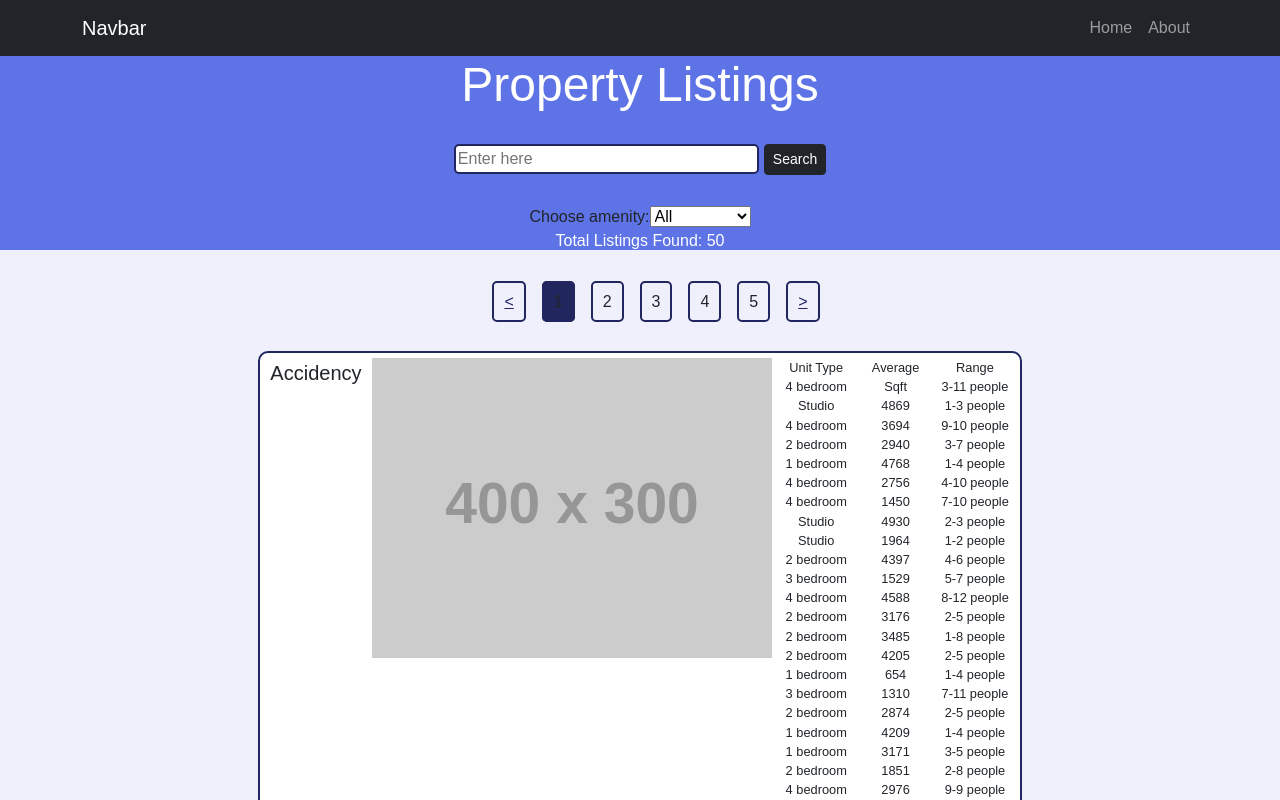
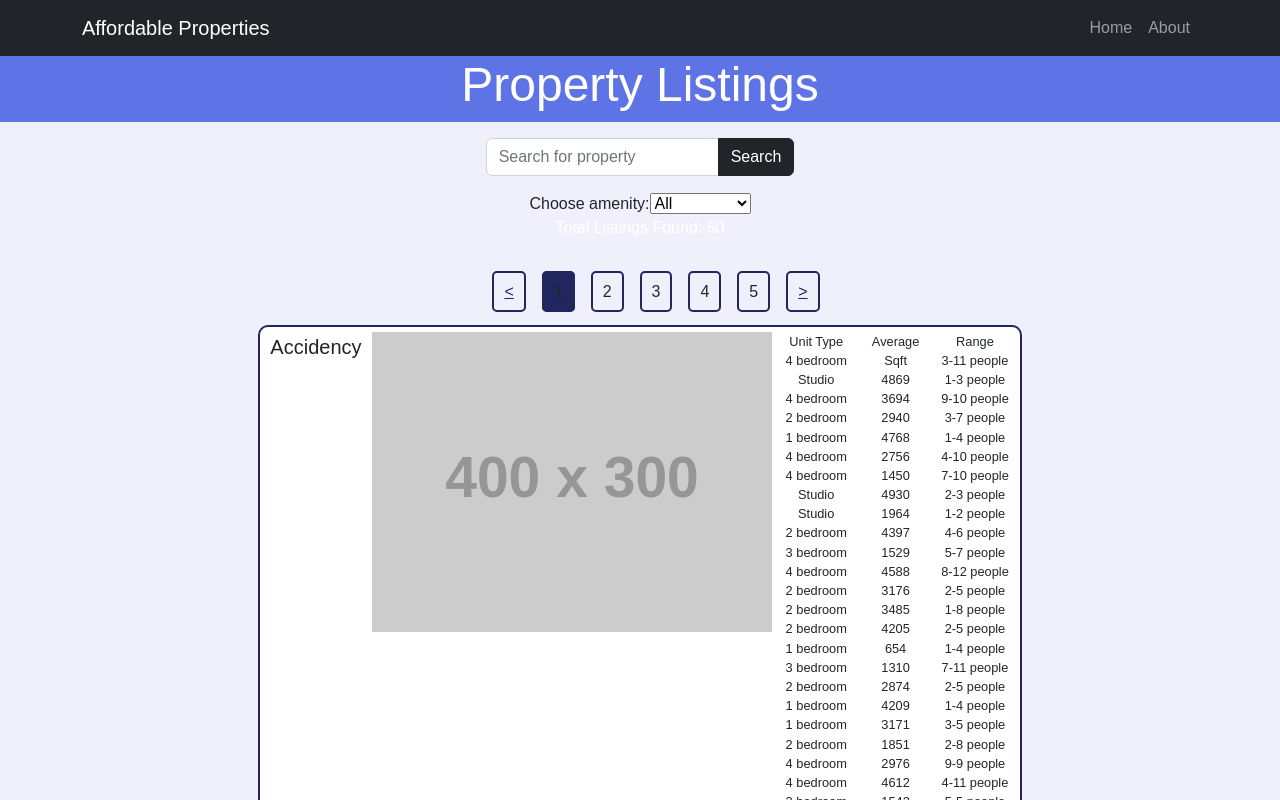
Before and after one commit to coderlore/property-demo, a React (Create React App) app: page / in a window 1280 px wide. Shown: the top 800 px of the page. Built offline with nearby package versions, Linux system fonts and the light colour scheme; data requests are answered from the project's data file.

Commit message:
Refactored form to use bootstrap and added styling

```diff
--- a/src/App.css
+++ b/src/App.css
@@ -10,7 +10,7 @@
 .heading {
   background-color: rgb(93, 115, 230);
   width: 100%;
-  height: 250px;
+  /* height: 250px; */
 }
 
 .header {
@@ -30,7 +30,7 @@
   width: 25%;
 }
 
-.searchBtn {
+/* .searchBtn {
   border-radius: 5px;
   border: 2px solid rgb(33, 38, 94);
   height: 35px;
@@ -40,7 +40,7 @@
 
 .searchBtn:hover {
   cursor: pointer;
-}
+} */
 
 .total {
   color: white;
@@ -48,8 +48,8 @@
 }
 
 .paginationBtn {
-  width: 80%;
-  height: 40px;
+  /* width: 80%;
+  height: 40px; */
   list-style: none;
   display: flex;
   justify-content: center;
--- a/src/App.tsx
+++ b/src/App.tsx
@@ -1,5 +1,6 @@
 import React from 'react';
 import ReactPaginate from 'react-paginate'
+import Pagination from 'react-bootstrap/Pagination'
 import './App.css';
 import Header from './components/Header'
 import { useState, useEffect } from "react";
@@ -12,12 +13,21 @@ import { isFloat32Array } from 'util/types';
 import Container from 'react-bootstrap/Container'
 import Nav from 'react-bootstrap/Nav'
 import Navbar from 'react-bootstrap/Navbar'
+import { Card } from 'react-bootstrap';
 
 type resultProps = {
   id: any;
   name: String;
   picture: any;
-  units: any;
+  units: [
+    {
+        type: String;
+        minOccupancy: String,
+        maxOccupancy: String,
+        sqft: String,
+        amenities: []
+    }
+  ]
 }
 
 function App() {
@@ -43,11 +53,13 @@ function App() {
   let [filterTextValue, updateFilterText] = useState('all')
 
   let filteredPropertyList = results.filter(result => {
-    if (result.units.amenities === "pet friendly"){
-      console.log(result)
-    } else {
-      // console.log(result)
+    let newResults = result.units.map((unit:any) => {
+      if (unit.amenities.includes(filterTextValue)){
+        return result
       }
+    })
+    // setResult(filteredPropertyList)
+    // console.log(filteredPropertyList)
   })
 
   function onFilterValueSelected(filterValue:string){
@@ -63,7 +75,7 @@ function App() {
     .map(result => {
       return(
         <div className='resultList' key={result.id}>
-          <Result result={result} key={result.id}/>
+          <Result result={result} />
         </div>
       )
     })
@@ -102,7 +114,7 @@ function App() {
       <div className='heading'>
         <Navbar bg="dark" variant="dark" sticky="top">
           <Container>
-            <Navbar.Brand href="#home">Navbar</Navbar.Brand>
+            <Navbar.Brand href="#home">Affordable Properties</Navbar.Brand>
             <Nav>
               <Nav.Link href="#home">Home</Nav.Link>
               <Nav.Link href="#about">About</Nav.Link>
@@ -110,12 +122,13 @@ function App() {
           </Container>
         </Navbar>
         <Header title='Property Listings' />
+      </div>
       <SearchBar placeholder='Enter here' handleFilter={handleFilter} setValue={setValue}/>
         <Filters placeholder='Enter here' handleFilter={handleFilter} setResult={setResult} filterValueSelected={onFilterValueSelected}/>
         <div className='total'>
           Total Listings Found: {results.length}
         </div>
-      </div>
+      <Pagination size='sm'>
         <ReactPaginate
           previousLabel={'<'}
           nextLabel={'>'}
@@ -124,6 +137,7 @@ function App() {
           containerClassName='paginationBtn'
           activeClassName='paginationActive'
         />
+      </Pagination>
       {results.length > 0 ?
         <div className='per-page'>
 
--- a/src/components/Result.tsx
+++ b/src/components/Result.tsx
@@ -11,7 +11,7 @@ const Result:React.FC<Props> = ({result}) => {
 
     return (
         <div className='result-col' key={result.id} >
-            <div className='result-row'>
+            <div className='result-row' >
                 <div className='resultName'>{result.name}</div>
             </div>
             <div className='result-row'>
--- a/src/components/SearchBar.tsx
+++ b/src/components/SearchBar.tsx
@@ -1,8 +1,6 @@
 import { type } from 'os';
 import React from 'react'
-import {ResultType} from '../types/Result.types'
-import { useState, useEffect } from "react";
-import Button from 'react-bootstrap/Button'
+import { Button, Form, InputGroup } from 'react-bootstrap'
 
 
 interface Props {
@@ -11,17 +9,21 @@ interface Props {
   setValue: any;
 }
 
-// let data
-
 const SearchBar:React.FC<Props> = ({placeholder, handleFilter, setValue}) => {
 
   return (
-    <div className="search">
-      <form className='searchInputs'>
-          <input type="text" placeholder={placeholder} className="searchWord" onChange={(e) => {setValue(e.target.value)}} ></input>
-          {/* <button type="button" onClick={handleFilter} className="searchBtn">Search</button> */}
-          <Button variant="dark" size="sm" >Search</Button>
-      </form>
+    <div className='mt-3'>
+      <InputGroup className="mb-3">
+        <Form.Control
+          placeholder="Search for property"
+          aria-label="Property name"
+          aria-describedby="property-name-search"
+          onChange={(e) => {setValue(e.target.value)}}
+        />
+        <Button variant="dark" id="property-name-search" onClick={handleFilter} >
+          Search
+        </Button>
+      </InputGroup>
     </div>
   )
 }
```
Lines whose indentation alone changed are shown as unchanged.
